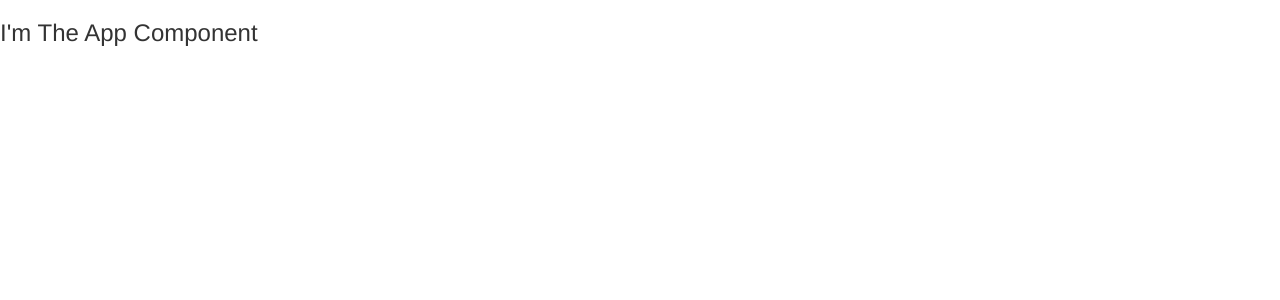
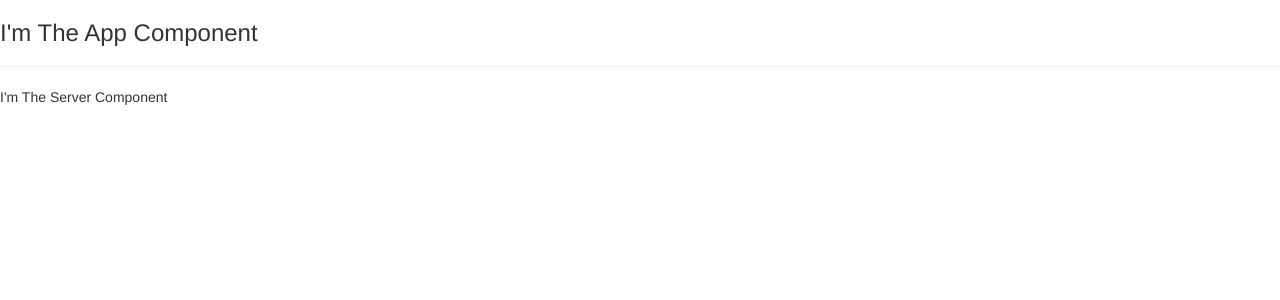
Before and after one commit to AbdallahAbuHaltam/reviseAngular1, an Angular app: page / in a window 1280 px wide. Shown: the top 300 px of the page. Built offline with nearby package versions, Linux system fonts and the light colour scheme.

Commit message:
Added Server to AppComponent app-server

```diff
--- a/src/app/app.component.html
+++ b/src/app/app.component.html
@@ -1 +1,3 @@
 <h3>I'm The App Component</h3>
+<hr>
+<app-server></app-server>
--- a/src/app/server/server.component.html
+++ b/src/app/server/server.component.html
@@ -0,0 +1 @@
+<p>I'm The Server Component</p>
```
